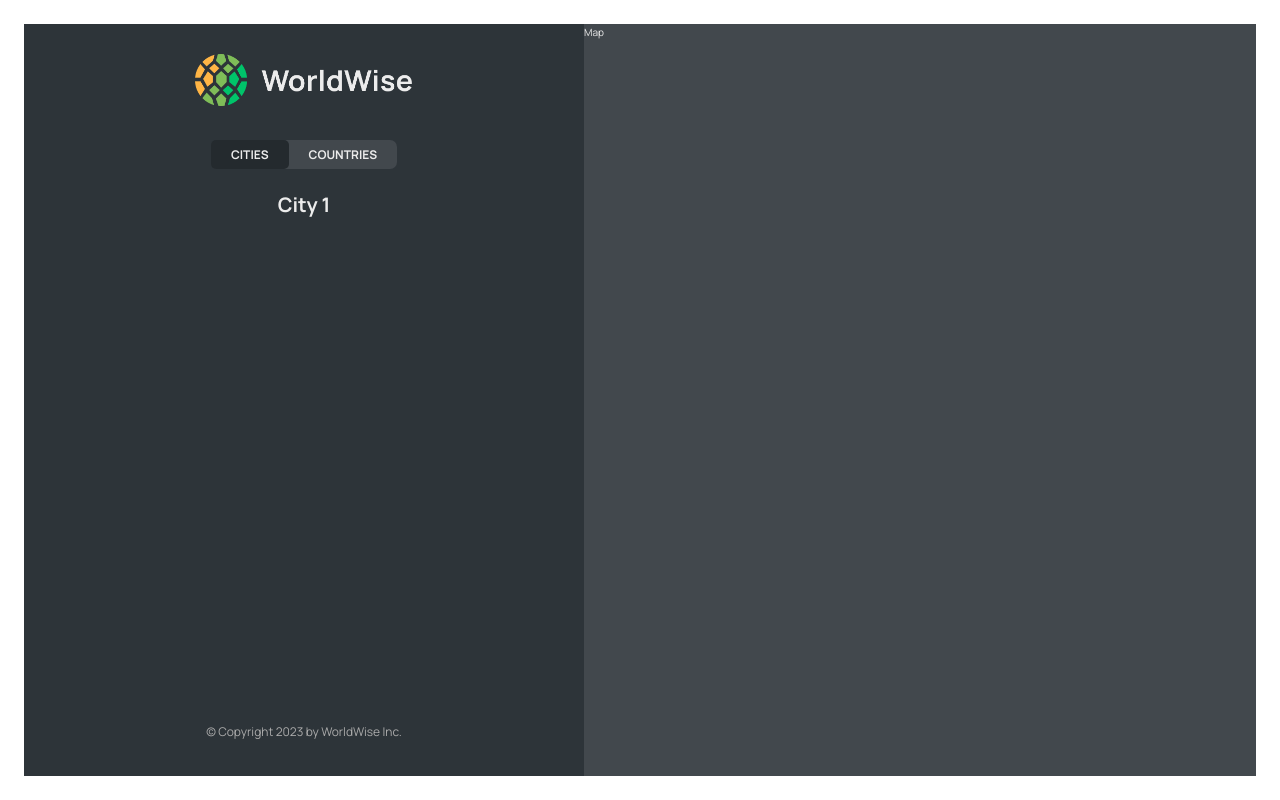
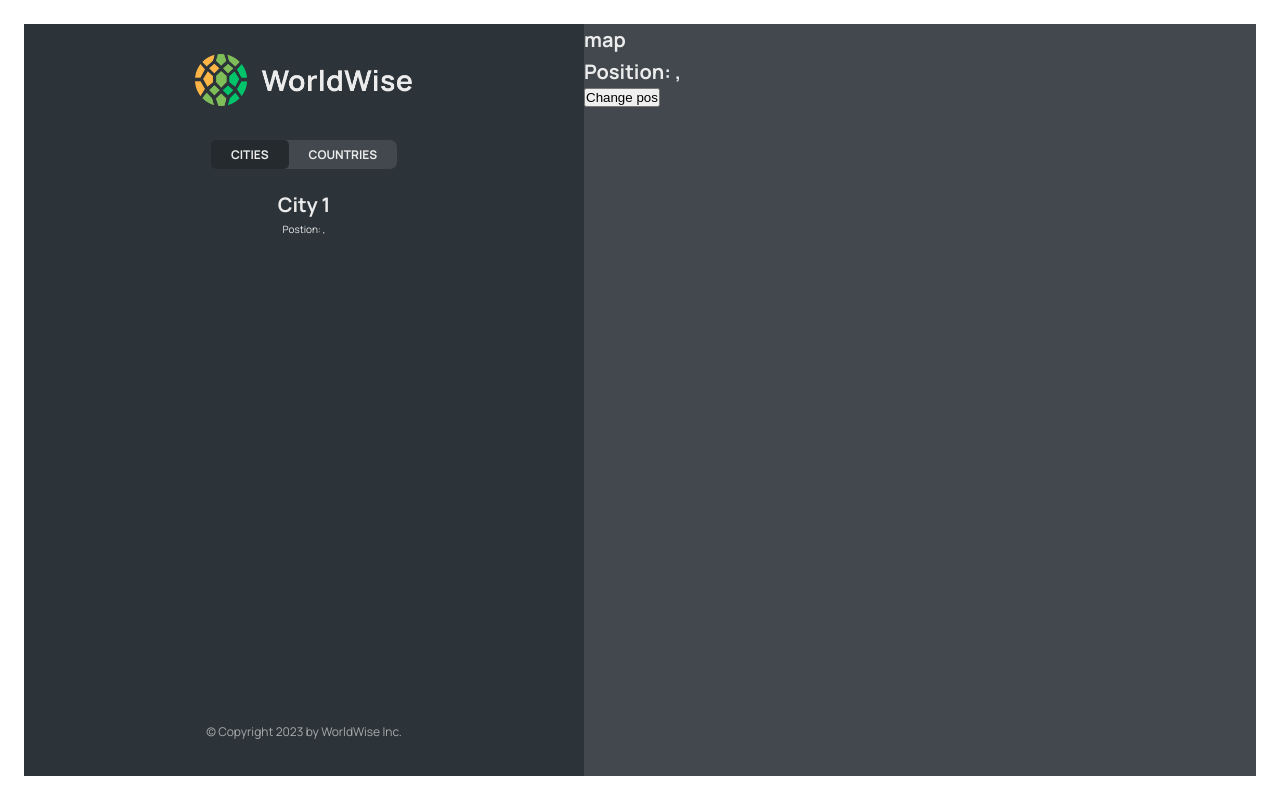
Before and after one commit to KristijanKoprtla/WorldWise, a React (Vite) app: page /app/cities/1 in a window 1280 px wide. Built offline with nearby package versions, Linux system fonts and the light colour scheme; data requests are answered from the project's data file.

Commit message:
Add a query string

```diff
--- a/src/components/City.jsx
+++ b/src/components/City.jsx
@@ -1,4 +1,4 @@
-import { useParams } from "react-router-dom";
+import { useParams, useSearchParams } from "react-router-dom";
 import styles from "./City.module.css";
 
 const formatDate = (date) =>
@@ -11,6 +11,9 @@
 
 function City() {
   const { id } = useParams();
+  const [searchParams, setSearchParams] = useSearchParams();
+  const lat = searchParams.get("lat");
+  const lng = searchParams.get("lng");
   // TEMP DATA
   const currentCity = {
     cityName: "Lisbon",
@@ -21,7 +24,14 @@
 
   const { cityName, emoji, date, notes } = currentCity;
 
-  return <h1>City {id}</h1>;
+  return (
+    <>
+      <h1>City {id}</h1>
+      <p>
+        Postion: {lat}, {lng}
+      </p>
+    </>
+  );
 
   // return (
   //   <div className={styles.city}>
--- a/src/components/CityItem.jsx
+++ b/src/components/CityItem.jsx
@@ -9,7 +9,7 @@
   }).format(new Date(date));
 
 function CityItem({ city }) {
-  const { cityName, emoji, date, id } = city;
+  const { cityName, emoji, date, id, position } = city;
 
   const flagemojiToPNG = (flag) => {
     var countryCode = Array.from(flag, (codeUnit) => codeUnit.codePointAt())
@@ -22,7 +22,10 @@
 
   return (
     <li>
-      <Link className={styles.cityItem} to={`${id}`}>
+      <Link
+        className={styles.cityItem}
+        to={`${id}?lat=${position.lat}&lng=${position.lng}`}
+      >
         <span className={styles.emoji}>{flagemojiToPNG(emoji)}</span>
         <h3 className={styles.name}>{cityName}</h3>
         <time className={styles.date}>({formatDate(date)})</time>
--- a/src/components/Map.jsx
+++ b/src/components/Map.jsx
@@ -1,6 +1,24 @@
+import { useSearchParams } from "react-router-dom";
 import styles from "./Map.module.css";
 function Map() {
-  return <div className={styles.mapContainer}>Map</div>;
+  const [searchParams, setSearchParams] = useSearchParams();
+  const lat = searchParams.get("lat");
+  const lng = searchParams.get("lng");
+  return (
+    <div className={styles.mapContainer}>
+      <h1>map</h1>
+      <h1>
+        Position: {lat}, {lng}
+      </h1>
+      <button
+        onClick={() => {
+          setSearchParams({ lat: 23, lng: 50 });
+        }}
+      >
+        Change pos
+      </button>
+    </div>
+  );
 }
 
 export default Map;
```
Also changed, not shown: .eslintrc.cjs.
